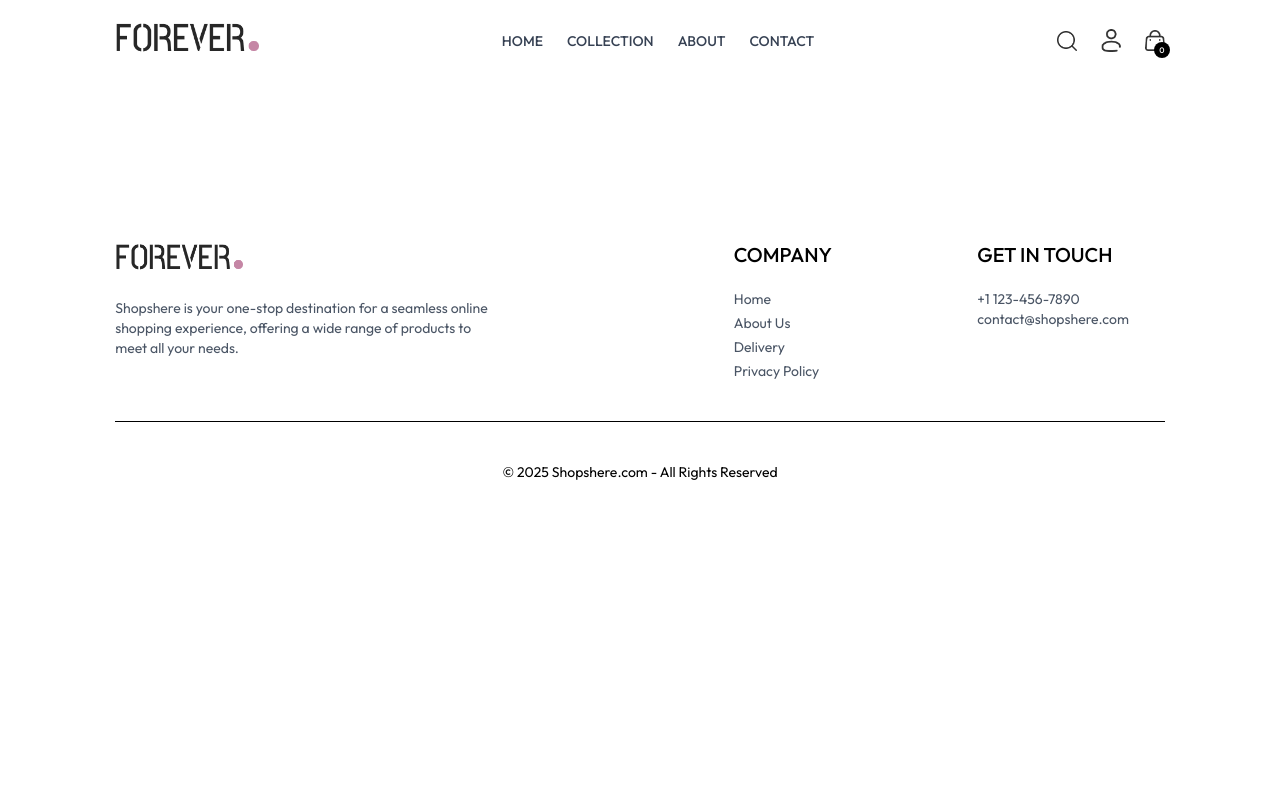
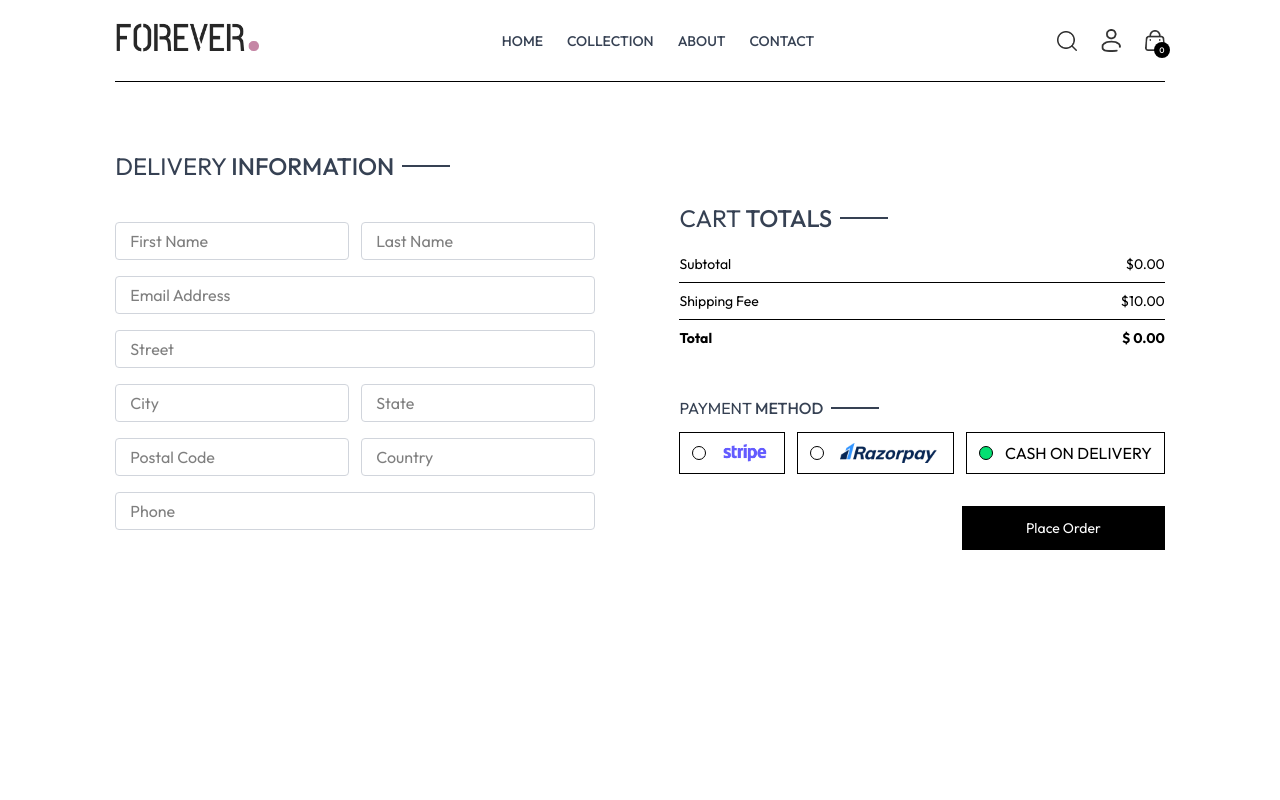
Before and after one commit to Samyam03/ecommerce-website, a React (Vite) app in the folder Desktop/ecommerce-website/frontend/: page /place-order in a window 1280 px wide. Shown: the top 800 px of the page. Built offline with nearby package versions, Linux system fonts and the light colour scheme.

Commit message:
Cart Page Completed

```diff
--- a/Desktop/ecommerce-website/frontend/src/context/ShopContext.jsx
+++ b/Desktop/ecommerce-website/frontend/src/context/ShopContext.jsx
@@ -3,6 +3,7 @@
 import { products } from "../assets/assets";
 import { useState,useEffect } from 'react';
 import { toast } from 'react-toastify';
+import {useNavigate} from 'react-router-dom'
 
 export const ShopContext=createContext();
 
@@ -13,6 +14,7 @@
     const [search,setSearch]=useState('');
     const [showSearch,setShowSearch]= useState(false)
     const [cartItems,setCartItems]= useState({});
+    const navigate= useNavigate();
 
     const addToCart = async(itemId,size)=>{
 
@@ -86,7 +88,7 @@
         products ,currency, delivery_fee,
         search,setSearch,showSearch,setShowSearch,
         cartItems,addToCart,getCartCount,updateQuantity,
-        getCartAmount
+        getCartAmount,navigate
     }
     return(
         <ShopContext.Provider value={value}>
--- a/Desktop/ecommerce-website/frontend/src/pages/Cart.jsx
+++ b/Desktop/ecommerce-website/frontend/src/pages/Cart.jsx
@@ -7,7 +7,7 @@
 
 const Cart = () => {
 
-  const {products,currency, cartItems,updateQuantity}=useContext(ShopContext);
+  const {products,currency, cartItems,updateQuantity,navigate}=useContext(ShopContext);
 
   const[cartData,setCartData]=useState([])
 
@@ -68,6 +68,11 @@
       <div className='flex justify-end my-20'>
         <div className='w-full sm:w-[450px]'>
           <CartTotal/>
+          <div className='w-full text-end'>
+            <button onClick={()=> navigate('/place-order')}className='bg-black text-white text-sm my-8 px-8 py-3'>
+             PROCEED TO CHECKOUT
+            </button>
+          </div>
         </div>
       </div>
     </div>
--- a/Desktop/ecommerce-website/frontend/src/pages/PlaceOrder.jsx
+++ b/Desktop/ecommerce-website/frontend/src/pages/PlaceOrder.jsx
@@ -1,10 +1,84 @@
 import React from 'react'
+import Title from '../components/Title'
+import CartTotal from '../components/CartTotal'
+import { assets } from '../assets/assets'
+import { useState,useContext } from 'react'
+import { ShopContext } from '../context/ShopContext'
 
 const PlaceOrder = () => {
+
+    const[method,setMethod]=useState("COD")
+
+    const{navigate}= useContext(ShopContext);
+
   return (
-    <div>
+    <div className='flex flex-col sm:flex-row justify-between gap-4 pt-5 sm:pt-14 min-h-[80vh] border-t'>
+      {/* Left Side */}
+      <div className='flex flex-col gap-4 w-full sm:max-w-[480px]'>
+
+        <div className='text-xl sm:text-2xl my-3'>
+          <Title text1={'DELIVERY '} text2={'INFORMATION'}/>
+        </div>
+
+        <div  className='flex gap-3'>
+          <input className='border border-gray-300 rounded py-1.5 px-3.5 w-full' type="text" placeholder='First Name' />
+          <input className='border border-gray-300 rounded py-1.5 px-3.5 w-full' type="text" placeholder='Last Name' />
+        </div>
+        <input className='border border-gray-300 rounded py-1.5 px-3.5 w-full' type="email" placeholder='Email Address' />
+        <input className='border border-gray-300 rounded py-1.5 px-3.5 w-full' type="text" placeholder='Street' />
+        <div className='flex gap-3'>
+          <input className='border border-gray-300 rounded py-1.5 px-3.5 w-full' type="text" placeholder='City' />
+          <input className='border border-gray-300 rounded py-1.5 px-3.5 w-full' type="text" placeholder='State' />
+      </div>
+      <div className='flex gap-3'>
+          <input className='border border-gray-300 rounded py-1.5 px-3.5 w-full' type="number" placeholder='Postal Code' />
+          <input className='border border-gray-300 rounded py-1.5 px-3.5 w-full' type="text" placeholder='Country' />
+      </div>
+          <input className='border border-gray-300 rounded py-1.5 px-3.5 w-full' type="number" placeholder='Phone' />
+
+
+      </div>
+
+      <div className='mt-8'>
+      <div className='mt-8 min-w-80'>
+          <CartTotal/>
+      </div>
+
+      <div className='mt-12'>
+        <Title text1={'PAYMENT '} text2={'METHOD'}/>
+        {/* Payment Methods */}
+        <div className='flex gap-3 flex-col lg:flex-row'>
+            <div  onClick={()=>setMethod('stripe')} className='flex items-center gap-3 border p-2 px-3 cursor-pointer'>
+            <p className={`min-w-3.5 h-3.5 border rounded-full ${method==='stripe'? 'bg-green-400':''}`}>
+
+            </p>
+            <img className='h-5 mx-1' src={assets.stripe_logo} alt="" />
+            </div>
+
+            <div  onClick={()=>setMethod('razorpay')} className='flex items-center gap-3 border p-2 px-3 cursor-pointer'>
+            <p className={`min-w-3.5 h-3.5 border rounded-full ${method==='razorpay'? 'bg-green-400':''}`}>
+
+            </p>
+            <img className='h-5 mx-1' src={assets.razorpay_logo} alt="" />
+            </div>
+
+            <div  onClick={()=>setMethod('COD')} className='flex items-center gap-3 border p-2 px-3 cursor-pointer'>
+            <p className={`min-w-3.5 h-3.5 border rounded-full ${method==='COD'? 'bg-green-400':''}`}>
+
+            </p>
+            <p>CASH ON DELIVERY</p>
+            </div>
+        </div>
+
+      <div className='w-full text-end mt-8'>
+          <button onClick={()=>navigate('/orders')} className=' bg-black text-white px-16 py-3 text-sm'>Place Order</button>
+      </div>
+
+      </div>
+      </div>
 
     </div>
+
   )
 }
 
```
